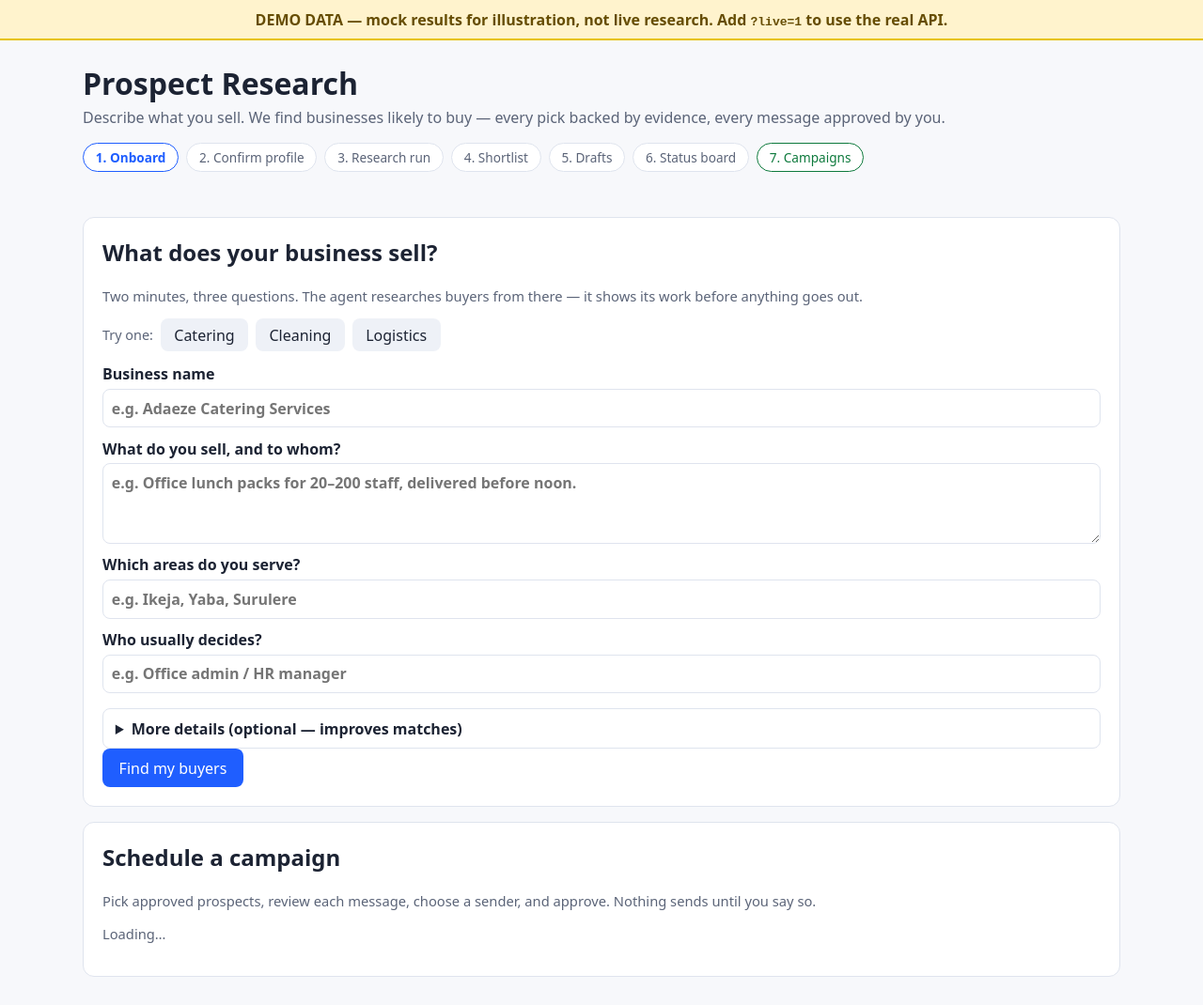
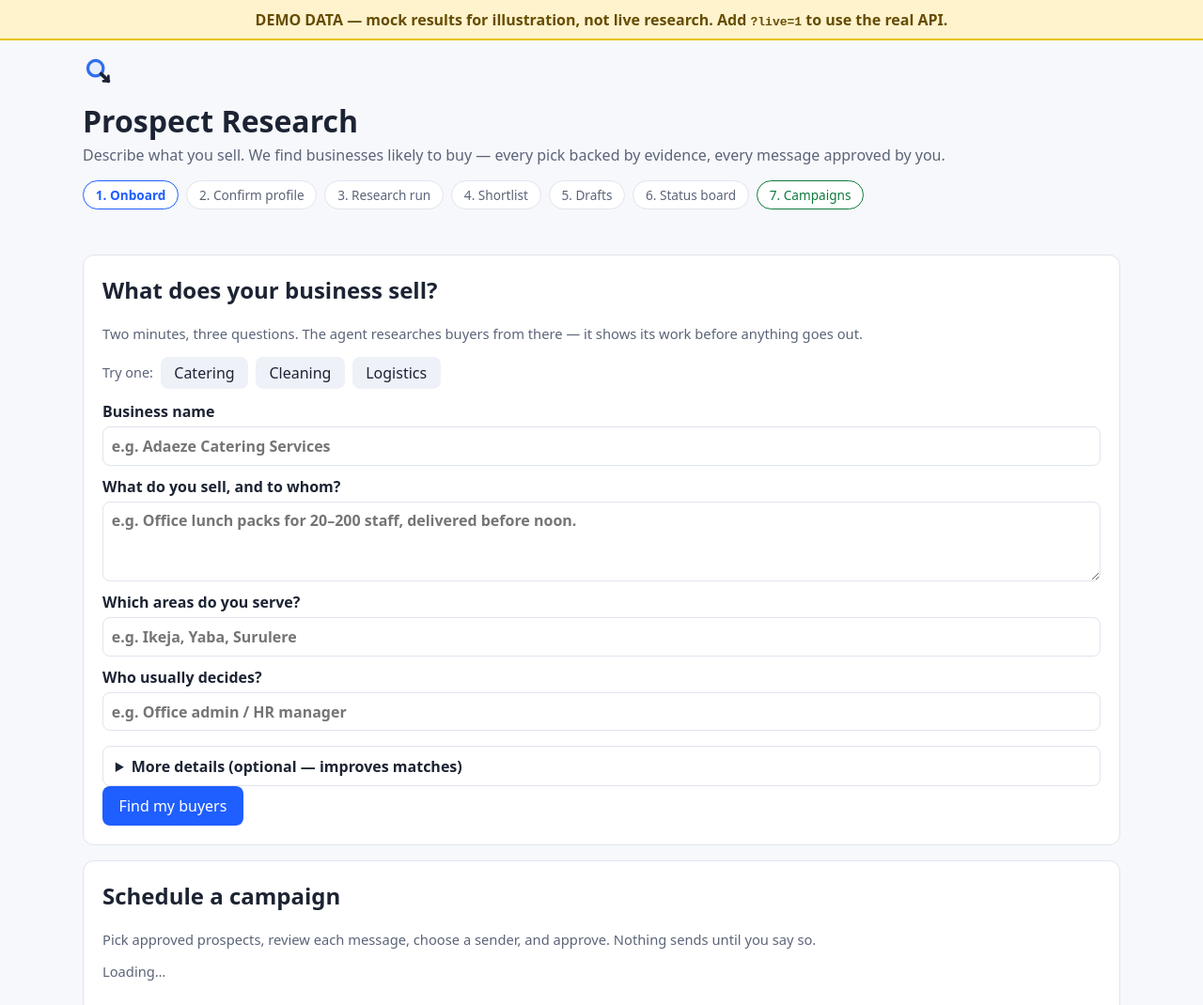
Before and after one commit to arinafoodshq/prospect-research, a website: page product/public/index.html in a window 1280 px wide. Shown: the top 1070 px of the page at 94% size. Drawn offline with Linux system fonts and the light colour scheme.

Commit message:
Brand mark + favicon; containers SDK

```diff
--- a/product/package.json
+++ b/product/package.json
@@ -14,12 +14,13 @@
     "smoke": "node tests/smoke.mjs"
   },
   "dependencies": {
+    "@cloudflare/containers": "^0.3.7",
     "@cloudflare/workers-types": "^4.20251017.0"
   },
   "devDependencies": {
     "typescript": "^5.6.3",
-    "wrangler": "^3.99.0",
-    "vitest": "^2.1.8"
+    "vitest": "^2.1.8",
+    "wrangler": "^3.99.0"
   },
   "engines": {
     "node": ">=20"
--- a/product/public/index.html
+++ b/product/public/index.html
@@ -5,10 +5,13 @@
   <meta name="viewport" content="width=device-width, initial-scale=1" />
   <title>Prospect Research — Demo</title>
   <link rel="stylesheet" href="./styles.css" />
+  <link rel="icon" href="./favicon.svg" type="image/svg+xml" />
+  <meta name="theme-color" content="#2f6fed" />
 </head>
 <body>
   <div id="demo-banner" class="demo-banner" role="status">DEMO DATA — mock results for illustration, not live research. Add <code>?live=1</code> to use the real API when the backend lands.</div>
   <header class="site-header">
+    <img class="site-logo" src="./favicon.svg" alt="" aria-hidden="true" />
     <h1>Prospect Research</h1>
     <p class="tagline">Describe what you sell. We find businesses likely to buy — every pick backed by evidence, every message approved by you.</p>
     <nav class="steps" aria-label="Progress">
--- a/product/public/styles.css
+++ b/product/public/styles.css
@@ -89,3 +89,4 @@ button:disabled { opacity: 0.55; cursor: not-allowed; }
 .campaign h4 { margin: 0 0 0.3rem; }
 .campaign .meta { color: var(--muted); font-size: 0.85rem; }
 .campaign ul { list-style: none; padding: 0; margin: 0.4rem 0; font-size: 0.88rem; }
+.site-logo { height: 2.2rem; width: auto; align-self: center; }
```
Also changed, not shown: product/public/favicon.svg (added), 1 other file.
